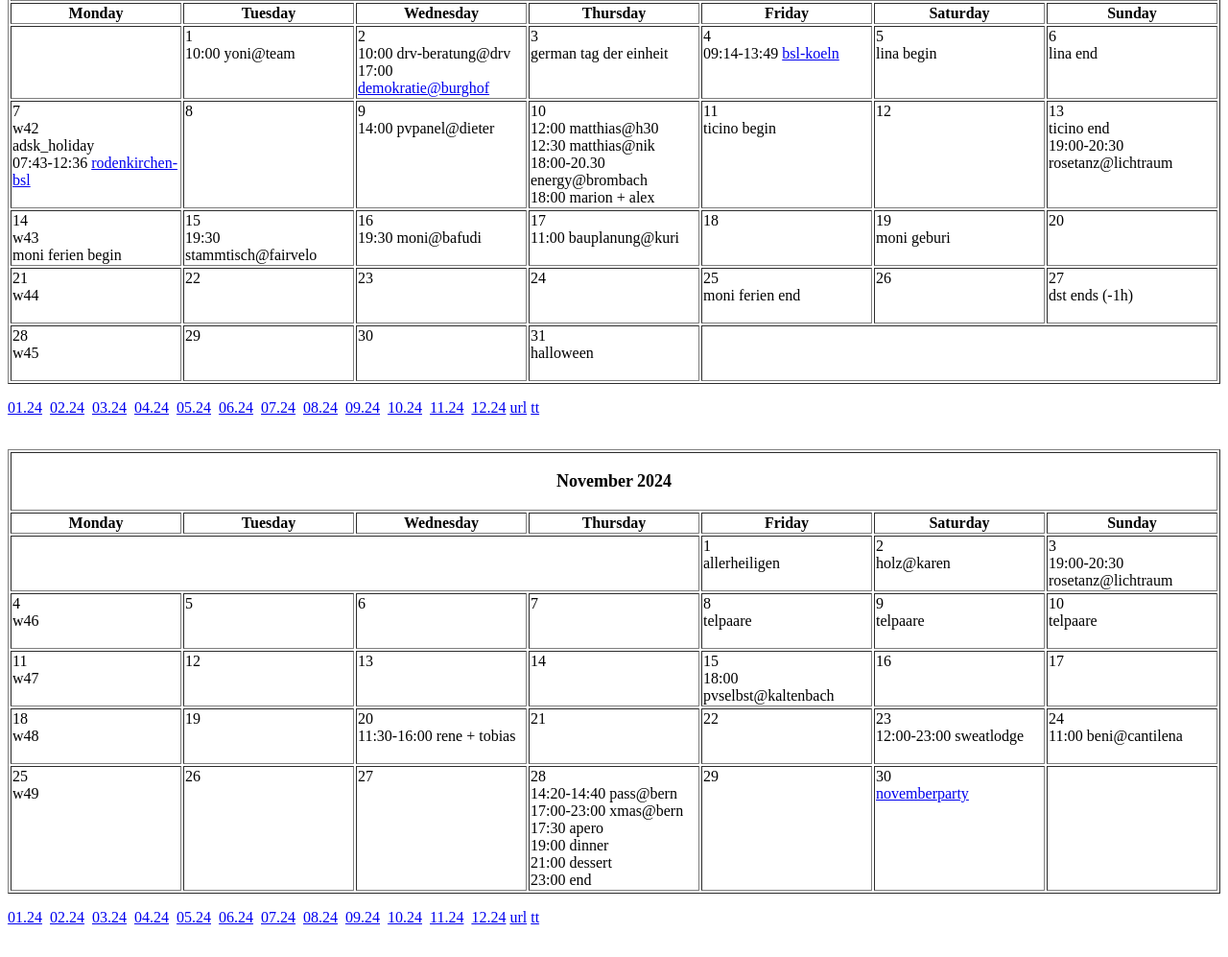
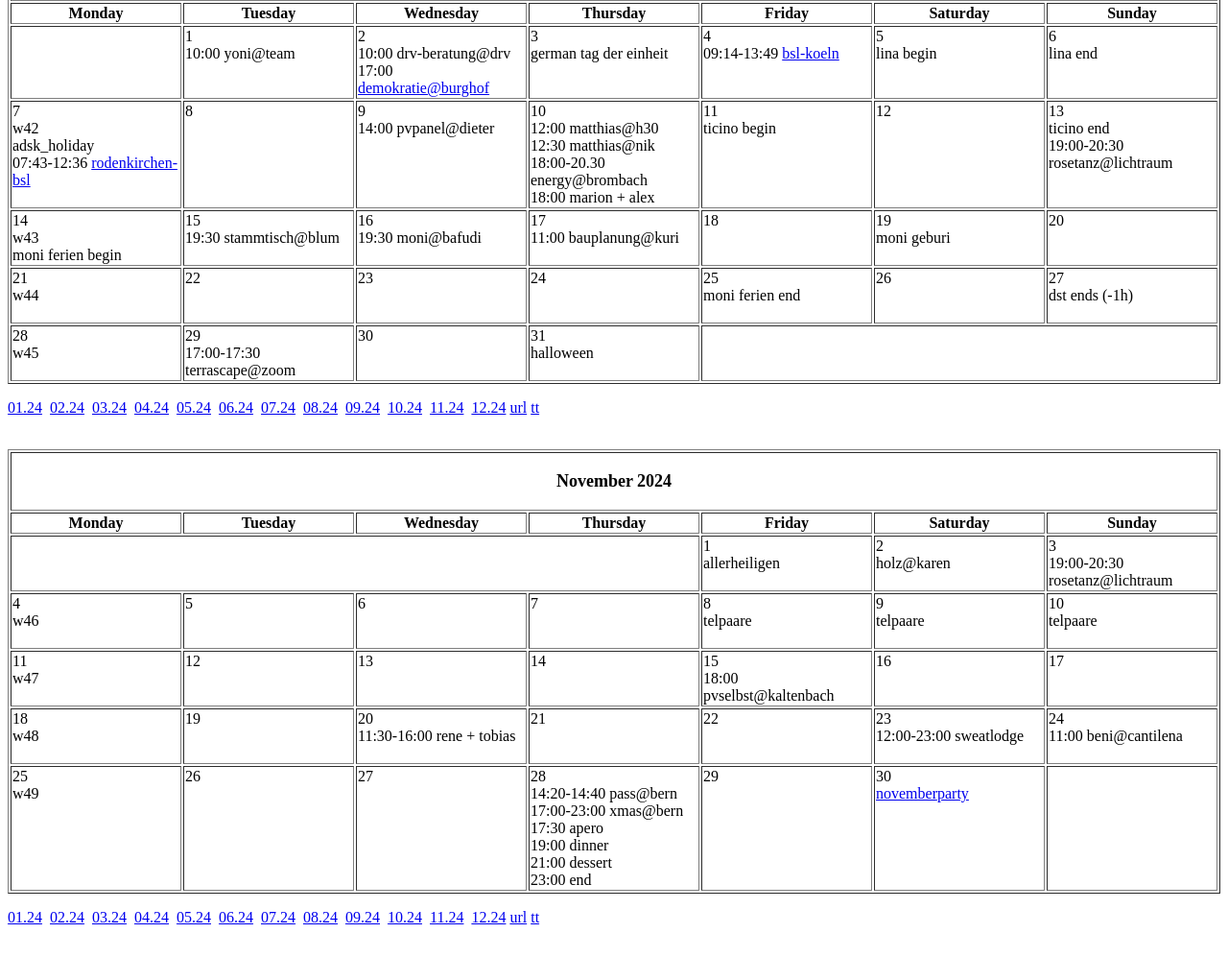
Before and after one commit to jeremytammik/jcal2, a plain HTML site: page out/2024.htm in a window 1280 px wide. Shown: the part 5360-6357 px from the top of the page at 96% size. Drawn offline with Linux system fonts and the light colour scheme.

Commit message:
calendar update

```diff
--- a/out/2024.htm
+++ b/out/2024.htm
@@ -893,7 +893,7 @@
 <br>w43
 <br>moni ferien begin</td>
 <td valign=top>15
-<br>19:30 stammtisch@fairvelo</td>
+<br>19:30 stammtisch@blum</td>
 <td valign=top>16
 <br>19:30 moni@bafudi</td>
 <td valign=top>17
@@ -918,7 +918,8 @@
 <tr>
 <td valign=top>28
 <br>w45<br>&nbsp;</td>
-<td valign=top>29</td>
+<td valign=top>29
+<br>17:00-17:30 terrascape@zoom</td>
 <td valign=top>30</td>
 <td valign=top>31
 <br>halloween</td>
```
Also changed, not shown: calendar.txt.
